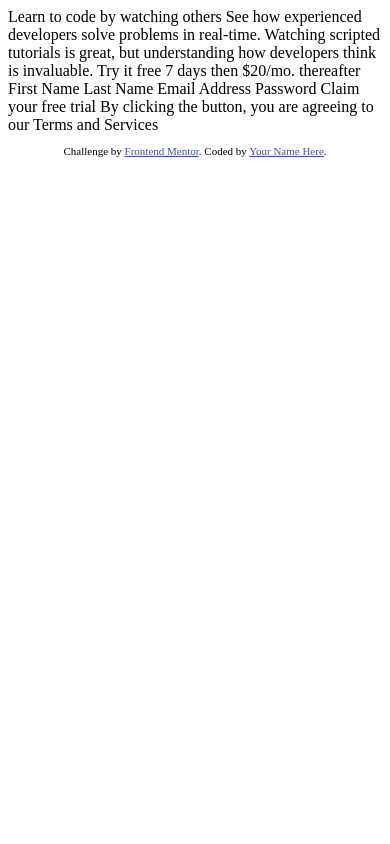
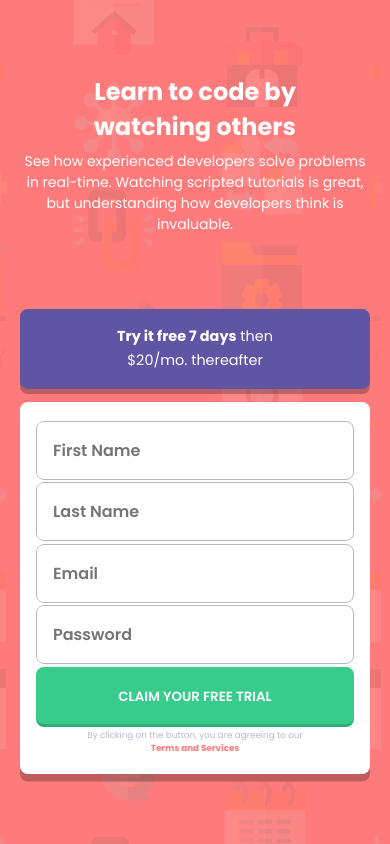
Before and after one commit to b4n1y4/intro-component-with-signup-form-master, a plain HTML site: page index.html in a window 390 px wide. Drawn offline with Linux system fonts and the light colour scheme.

Commit message:
Mobile layout complete

```diff
--- a/index.html
+++ b/index.html
@@ -1,42 +1,80 @@
 <!DOCTYPE html>
 <html lang="en">
   <head>
-  <meta charset="UTF-8">
-  <meta name="viewport" content="width=device-width, initial-scale=1.0"> <!-- displays site properly based on user's device -->
+    <meta charset="UTF-8" />
+    <meta name="viewport" content="width=device-width, initial-scale=1.0" />
+    <!-- displays site properly based on user's device -->
 
-  <link rel="icon" type="image/png" sizes="32x32" href="./images/favicon-32x32.png">
-
+    <link
+      rel="icon"
+      type="image/png"
+      sizes="32x32"
+      href="./images/favicon-32x32.png"
+    />
+    <link rel="stylesheet" href="style.css" />
     <title>Frontend Mentor | Intro component with sign up form</title>
 
-  <!-- Feel free to remove these styles or customise in your own stylesheet 👍 -->
     <style>
-    .attribution { font-size: 11px; text-align: center; }
-    .attribution a { color: hsl(228, 45%, 44%); }
+      .attribution {
+        font-size: 11px;
+        text-align: center;
+      }
+      .attribution a {
+        color: hsl(228, 45%, 44%);
+      }
     </style>
   </head>
   <body>
-
-  Learn to code by watching others
-
-  See how experienced developers solve problems in real-time. Watching scripted tutorials is great,
-  but understanding how developers think is invaluable.
-
-  Try it free 7 days then $20/mo. thereafter
-
-  First Name
-  Last Name
-  Email Address
-  Password
-
-  Claim your free trial
-
-  By clicking the button, you are agreeing to our Terms and Services
-
-  <footer>
+    <div class="container">
+      <section class="text-area">
+        <h1 class="main-head">Learn to code by watching others</h1>
+        <p class="main-text">
+          See how experienced developers solve problems in real-time. Watching
+          scripted tutorials is great, but understanding how developers think is
+          invaluable.
+        </p>
+      </section>
+      <section class="form-area">
+        <div class="top-bar">
+          <p><strong>Try it free 7 days</strong> then $20/mo. thereafter</p>
+        </div>
+        <form onsubmit="verify();">
+          <div class="input-container">
+            <input
+              type="text"
+              name="fname"
+              id="fname"
+              placeholder="First Name"
+            />
+          </div>
+          <div class="input-container">
+            <input
+              type="text"
+              name="lname"
+              id="lname"
+              placeholder="Last Name"
+            />
+          </div>
+          <div class="input-container">
+            <input type="text" name="email" id="email" placeholder="Email" />
+          </div>
+          <div class="input-container">
+            <input type="password" name="pwd" id="pwd" placeholder="Password" />
+          </div>
+          <button type="submit">Claim your free trial</button>
+          <p class="tnc">
+            By clicking on the button, you are agreeing to our
+            <span><strong>Terms and Services</strong></span>
+          </p>
+        </form>
+      </section>
+    </div>
+    <!-- <footer>
     <p class="attribution">
       Challenge by <a href="https://www.frontendmentor.io?ref=challenge" target="_blank">Frontend Mentor</a>.
       Coded by <a href="#">Your Name Here</a>.
     </p>
-  </footer>
+  </footer> -->
+    <script src="./main.js"></script>
   </body>
 </html>
--- /dev/null
+++ b/main.js
@@ -0,0 +1,11 @@
+var inputContainers = Array.from(
+  document.getElementsByClassName("input-container")
+);
+
+inputContainers.forEach((element) => {
+  element.addEventListener("click", () => {
+    var prevElement = Array.from(document.getElementsByClassName("clicked"))[0];
+    if (prevElement != null) prevElement.classList.remove("clicked");
+    element.classList.add("clicked");
+  });
+});
--- /dev/null
+++ b/style.css
@@ -0,0 +1,128 @@
+@import url("https://fonts.googleapis.com/css2?family=Poppins:wght@400;500;600;700&display=swap");
+
+* {
+  margin: 0;
+  padding: 0;
+  box-sizing: border-box;
+  font-family: "Poppins", sans-serif;
+}
+
+body {
+  background-image: url("./images/bg-intro-mobile.png");
+  background-color: hsl(0, 100%, 74%);
+  font-size: 16px;
+
+  width: 100%;
+  height: 100vh;
+}
+
+.container {
+  height: 100%;
+  margin: 0 1.25em;
+  display: flex;
+  flex-direction: column;
+  justify-content: space-evenly;
+  /* background-color: red; */
+}
+
+.text-area {
+  /* background-color: aquamarine; */
+  height: 20%;
+  text-align: center;
+  color: white;
+  display: flex;
+  flex-direction: column;
+  justify-content: space-around;
+  align-items: center;
+  /* margin-bottom: 5rem; */
+}
+
+.main-head {
+  margin: 0 2rem;
+}
+.main-text {
+  font-size: 0.875em;
+  font-weight: 400;
+}
+
+.top-bar {
+  background-color: hsl(248, 32%, 49%);
+  color: white;
+  display: grid;
+  place-items: center;
+  padding: 1em 0;
+  border-radius: 8px;
+  box-shadow: 0 5px rgba(0, 0, 0, 0.25);
+}
+
+.top-bar p {
+  width: 50%;
+  font-size: 0.9rem;
+  line-height: 1.65em;
+  text-align: center;
+}
+
+.form-area {
+  /* background-color: bisque; */
+  height: 55%;
+  display: flex;
+  flex-direction: column;
+  justify-content: space-between;
+}
+
+form {
+  background-color: white;
+  padding: 1em;
+  height: 80%;
+  display: flex;
+  flex-direction: column;
+  justify-content: space-evenly;
+  align-items: center;
+  border-radius: 8px;
+  box-shadow: 0 7.5px rgba(0, 0, 0, 0.25);
+}
+
+.input-container {
+  /* background-color: yellow; */
+  border: 1px solid rgb(185, 185, 185);
+  border-radius: 8px;
+  overflow: hidden;
+}
+
+input {
+  width: 85%;
+  border: 0;
+  outline: 0;
+  padding: 1rem;
+  font-weight: 600;
+  font-size: 1rem;
+}
+
+button {
+  width: 100%;
+  padding: 1.25rem 1rem;
+  background-color: hsl(154, 59%, 51%);
+  color: white;
+  border: 0;
+  outline: 0;
+  text-transform: uppercase;
+  font-weight: 600;
+  border-radius: 8px;
+  box-shadow: inset 0 -3px rgba(0, 0, 0, 0.15);
+  cursor: pointer;
+}
+
+.tnc {
+  width: 70%;
+  font-size: 0.55rem;
+  text-align: center;
+  color: hsl(246, 25%, 77%);
+}
+
+.tnc span {
+  color: hsl(0, 100%, 74%);
+}
+
+.clicked {
+  border-color: black;
+}
```
Lines whose indentation alone changed are shown as unchanged.
